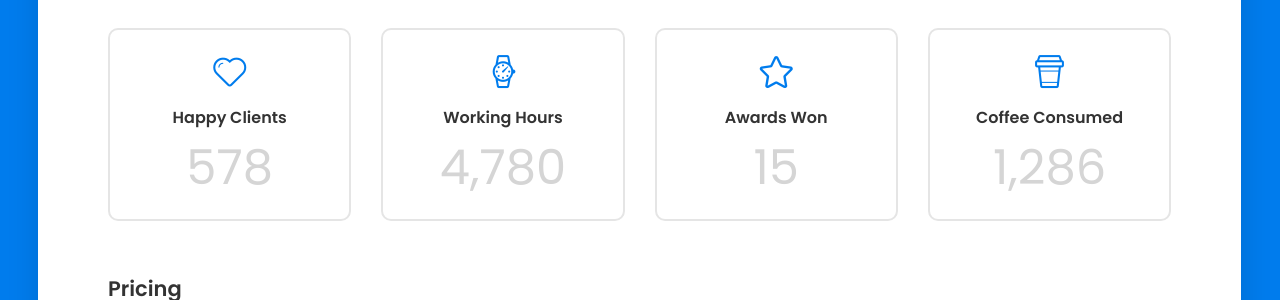
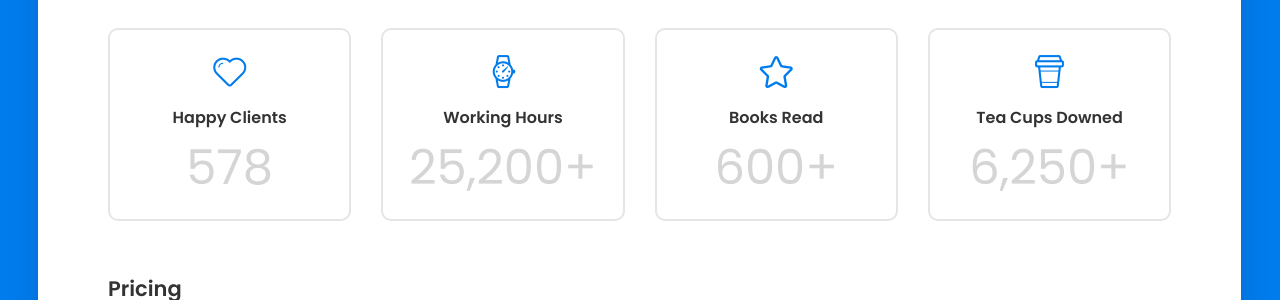
Before and after one commit to integracore2/integracore2.github.io, a Jekyll site: the page built from index.md, in a window 1280 px wide. Shown: the part 2029-2329 px from the top of the page. Built offline with Jekyll 4.4.1, drawn with Linux system fonts in a browser that asks for light colours.

Commit message:
moved fun_facts to data/pageconfig/index.yml

```diff
--- a/_config.yml
+++ b/_config.yml
@@ -30,25 +30,6 @@ author:
         ccp: https://www.credly.com/badges/bb4a9846-1b3d-4df1-a104-ba62e2835386?source=linked_in_profile
         well_architected_framework: https://aws.amazon.com/architecture/well-architected/
 
-fun_facts:
-    entries:
-        1:
-            title: Happy Clients
-            value: 578
-            icon: heart
-        2:
-            title: Working Hours
-            value: 4,780
-            icon: clock
-        3:
-            title: Awards Won
-            value: 15
-            icon: star
-        4:
-            title: Coffee Consumed
-            value: 1,286
-            icon: cup
-
 google_recaptcha:
     site_key: 6LeNlGcgAAAAAI-k3G6BDl_dixxmXKMbIFS8WZih
 
--- /dev/null
+++ b/_data/pageconfig/index.yml
@@ -0,0 +1,18 @@
+fun_facts:
+    entries:
+        1:
+            title: Happy Clients
+            value: 578
+            icon: heart
+        2:
+            title: Working Hours
+            value: "25,200+"
+            icon: clock
+        3:
+            title: Books Read
+            value: 600+
+            icon: star
+        4:
+            title: Tea Cups Downed
+            value: "6,250+"
+            icon: cup
--- a/index.md
+++ b/index.md
@@ -201,41 +201,16 @@ permalink: /
         </div>
 
         <div class="row">
+          {% for entry in site.data.pageconfig.index.fun_facts.entries %}
           <div class="col-xs-12 col-sm-3">
             <div class="lm-info-block gray-default">
-              <i class="linecons linecons-heart"></i>
-              <h4>Happy Clients</h4>
-              <span class="lm-info-block-value">578</span>
+              <i class="linecons linecons-{{ entry[1].icon }}"></i>
+              <h4>{{ entry[1].title }}</h4>
+              <span class="lm-info-block-value">{{ entry[1].value }}</span>
               <span class="lm-info-block-text"></span>
             </div>
           </div>
-
-          <div class="col-xs-12 col-sm-3">
-            <div class="lm-info-block gray-default">
-              <i class="linecons linecons-clock"></i>
-              <h4>Working Hours</h4>
-              <span class="lm-info-block-value">4,780</span>
-              <span class="lm-info-block-text"></span>
-            </div>
-          </div>
-
-          <div class="col-xs-12 col-sm-3 ">
-            <div class="lm-info-block gray-default">
-              <i class="linecons linecons-star"></i>
-              <h4>Awards Won</h4>
-              <span class="lm-info-block-value">15</span>
-              <span class="lm-info-block-text"></span>
-            </div>
-          </div>
-
-          <div class="col-xs-12 col-sm-3 ">
-            <div class="lm-info-block gray-default">
-              <i class="linecons linecons-cup"></i>
-              <h4>Coffee Consumed</h4>
-              <span class="lm-info-block-value">1,286</span>
-              <span class="lm-info-block-text"></span>
-            </div>
-          </div>
+          {% endfor %}
         </div>
         <!-- /Fun Facts -->
 
```
